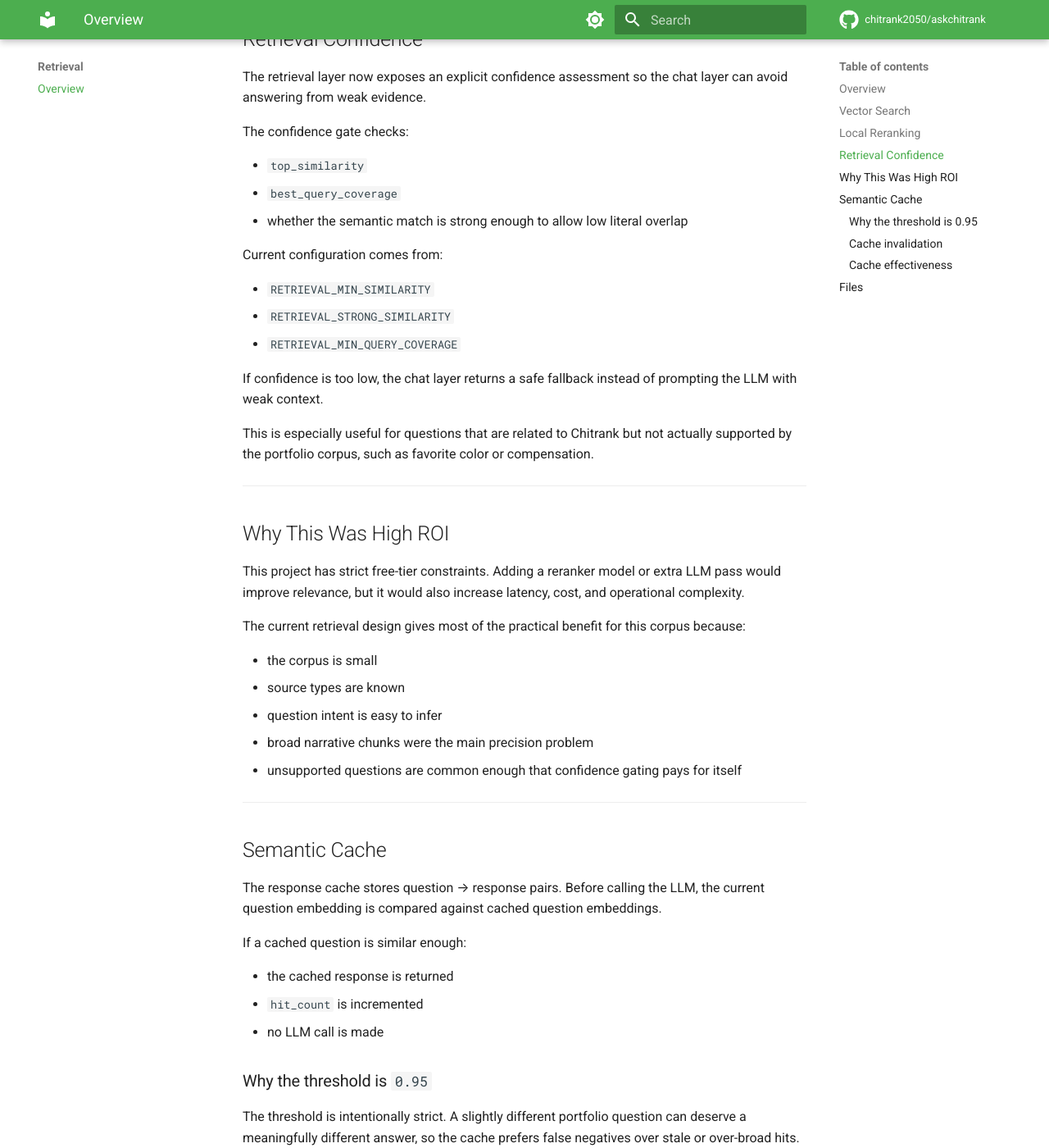
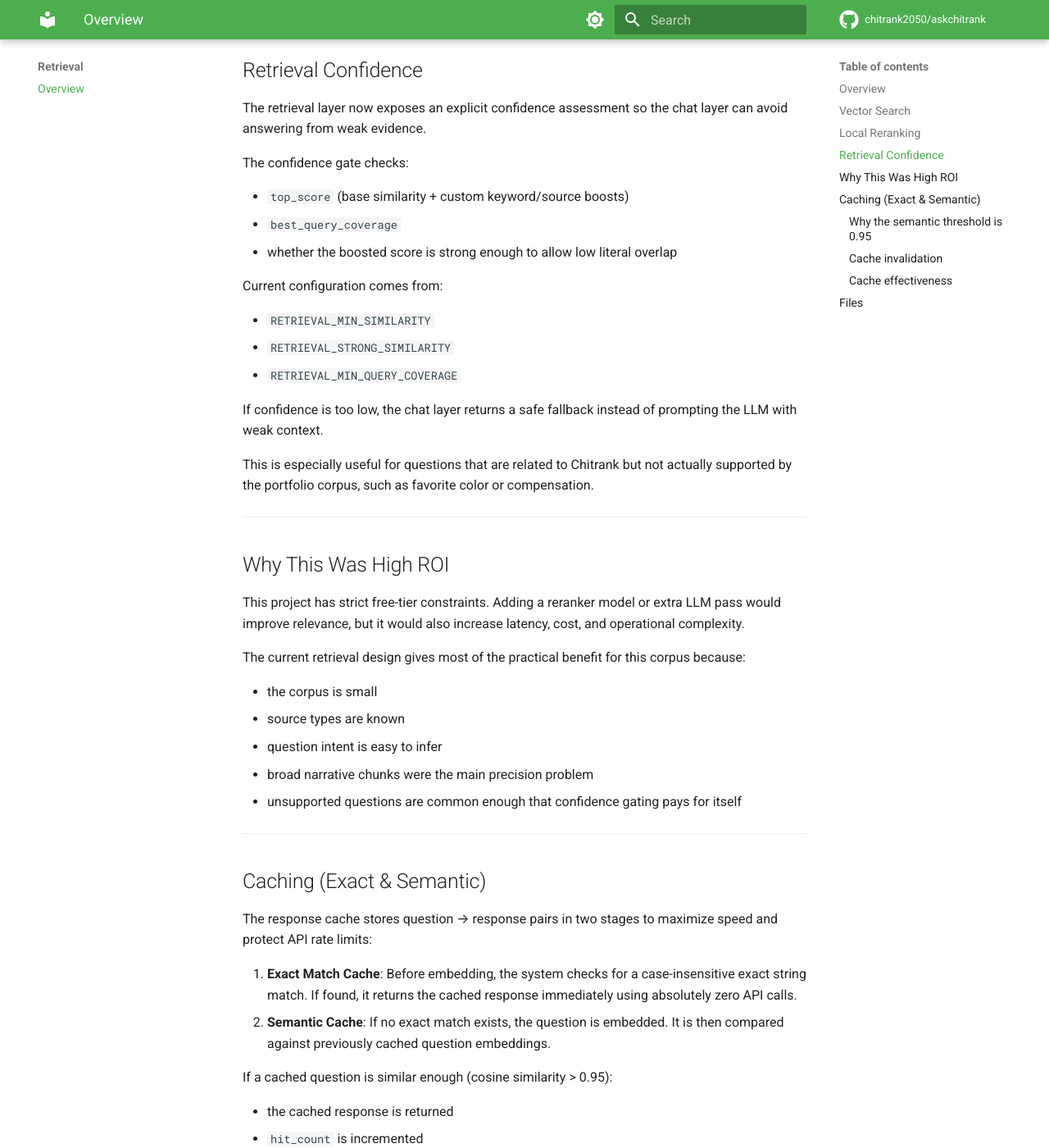
Before and after one commit to chitrank2050/askchitrank, an MkDocs documentation site: the page built from docs/retrieval/overview.md, in a window 1280 px wide and 1400 px high, scrolled down 1757 px. Shown: the whole window at 82% size. Built offline with MkDocs 1.6.1 and Material for MkDocs 9.7.7, drawn with Linux system fonts in a browser that asks for light colours; comment, search, counter and statistics services are not loaded; some of the changed text lies outside the part shown.

Commit message:
docs: expand detailed Mkdocs documentation regarding exact match cache & top_score

````diff
--- a/docs/retrieval/overview.md
+++ b/docs/retrieval/overview.md
@@ -9,12 +9,14 @@ The retrieval layer finds relevant knowledge chunks for a question, keeps repeat
 ```text
 User question
       ↓
-embed_query()
-      ↓
-find_cached_response() — similarity > 0.95?
+find_exact_cached_response() — exact match?
       ↓ hit                          ↓ miss
-Return cached response         search_knowledge_base()
+Return cached response         embed_query()
 Increment hit_count                   ↓
+                               find_cached_response() — similarity > 0.95?
+                                      ↓ hit                          ↓ miss
+                               Return cached response         search_knowledge_base()
+                               Increment hit_count                   ↓
                          Wider vector candidate set
                                       ↓
                          Query-aware local reranking
@@ -75,9 +77,9 @@ The retrieval layer now exposes an explicit confidence assessment so the chat la
 
 The confidence gate checks:
 
-- `top_similarity`
+- `top_score` (base similarity + custom keyword/source boosts)
 - `best_query_coverage`
-- whether the semantic match is strong enough to allow low literal overlap
+- whether the boosted score is strong enough to allow low literal overlap
 
 Current configuration comes from:
 
@@ -105,17 +107,20 @@ The current retrieval design gives most of the practical benefit for this corpus
 
 ---
 
-## Semantic Cache
+## Caching (Exact & Semantic)
 
-The response cache stores question → response pairs. Before calling the LLM, the current question embedding is compared against cached question embeddings.
+The response cache stores question → response pairs in two stages to maximize speed and protect API rate limits:
 
-If a cached question is similar enough:
+1. **Exact Match Cache**: Before embedding, the system checks for a case-insensitive exact string match. If found, it returns the cached response immediately using absolutely zero API calls.
+2. **Semantic Cache**: If no exact match exists, the question is embedded. It is then compared against previously cached question embeddings.
+
+If a cached question is similar enough (cosine similarity > 0.95):
 
 - the cached response is returned
 - `hit_count` is incremented
 - no LLM call is made
 
-### Why the threshold is `0.95`
+### Why the semantic threshold is `0.95`
 
 The threshold is intentionally strict. A slightly different portfolio question can deserve a meaningfully different answer, so the cache prefers false negatives over stale or over-broad hits.
 
````
Also changed, not shown: docs/chat/overview.md (+3 -3 lines).
